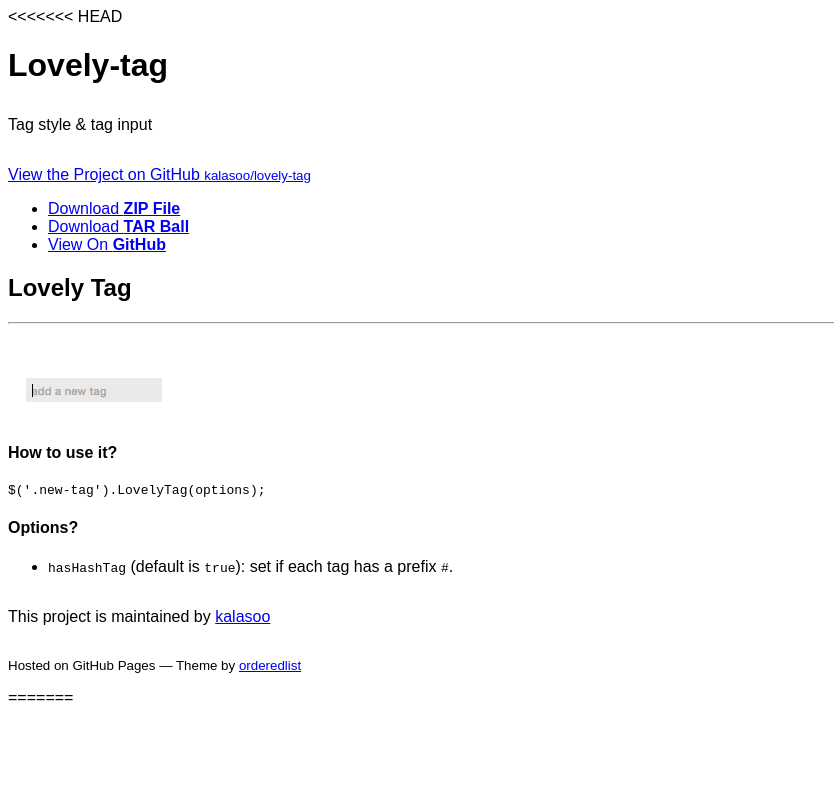
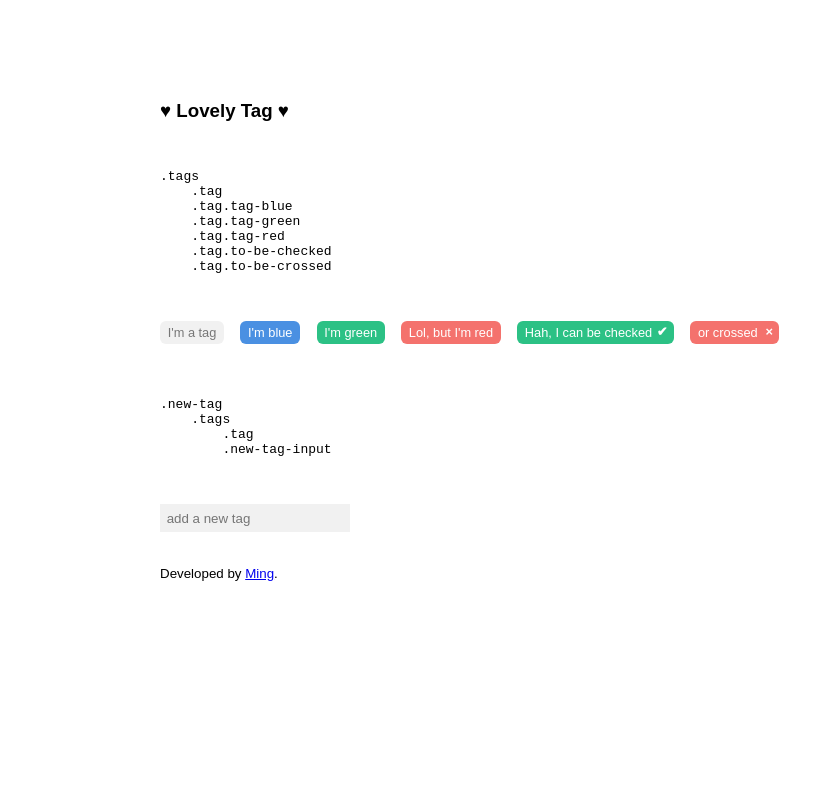
Before and after one commit to kalasoo/lovely-tag, a website: page index.html in a window 1280 px wide. Shown: the top 800 px of the page, without its empty margins (0-834 px from the left). Drawn offline with nearby package versions, Linux system fonts and the light colour scheme; files that its build step writes are made by us from their sources.

Commit message:
conflict

```diff
--- a/index.html
+++ b/index.html
@@ -1,63 +1,3 @@
-<<<<<<< HEAD
-<!doctype html>
-<html>
-  <head>
-    <meta charset="utf-8">
-    <meta http-equiv="X-UA-Compatible" content="chrome=1">
-    <title>Lovely-tag by kalasoo</title>
-
-    <link rel="stylesheet" href="stylesheets/styles.css">
-    <link rel="stylesheet" href="stylesheets/pygment_trac.css">
-    <meta name="viewport" content="width=device-width, initial-scale=1, user-scalable=no">
-    <!--[if lt IE 9]>
-    <script src="//html5shiv.googlecode.com/svn/trunk/html5.js"></script>
-    <![endif]-->
-  </head>
-  <body>
-    <div class="wrapper">
-      <header>
-        <h1>Lovely-tag</h1>
-        <p>Tag style &amp; tag input</p>
-
-        <p class="view"><a href="https://github.com/kalasoo/lovely-tag">View the Project on GitHub <small>kalasoo/lovely-tag</small></a></p>
-
-
-        <ul>
-          <li><a href="https://github.com/kalasoo/lovely-tag/zipball/master">Download <strong>ZIP File</strong></a></li>
-          <li><a href="https://github.com/kalasoo/lovely-tag/tarball/master">Download <strong>TAR Ball</strong></a></li>
-          <li><a href="https://github.com/kalasoo/lovely-tag">View On <strong>GitHub</strong></a></li>
-        </ul>
-      </header>
-      <section>
-        <h2>
-<a id="lovely-tag" class="anchor" href="#lovely-tag" aria-hidden="true"><span class="octicon octicon-link"></span></a>Lovely Tag</h2>
-
-<hr>
-
-<p><img src="https://raw.githubusercontent.com/kalasoo/lovely-tag/master/tag.gif" alt="Sample Tag Input"></p>
-
-<h4>
-<a id="how-to-use-it" class="anchor" href="#how-to-use-it" aria-hidden="true"><span class="octicon octicon-link"></span></a>How to use it?</h4>
-
-<div class="highlight highlight-javascript"><pre>$(<span class="pl-s1"><span class="pl-pds">'</span>.new-tag<span class="pl-pds">'</span></span>).LovelyTag(options);</pre></div>
-
-<h4>
-<a id="options" class="anchor" href="#options" aria-hidden="true"><span class="octicon octicon-link"></span></a>Options?</h4>
-
-<ul>
-<li>
-<code>hasHashTag</code> (default is <code>true</code>): set if each tag has a prefix <code>#</code>.</li>
-</ul>
-      </section>
-      <footer>
-        <p>This project is maintained by <a href="https://github.com/kalasoo">kalasoo</a></p>
-        <p><small>Hosted on GitHub Pages &mdash; Theme by <a href="https://github.com/orderedlist">orderedlist</a></small></p>
-      </footer>
-    </div>
-    <script src="javascripts/scale.fix.js"></script>
-
-  </body>
-=======
 <!DOCTYPE html>
 <html>
 <head>
@@ -147,5 +87,4 @@
     <script src="dist/lovely-tag.js"></script>
 
 </body>
->>>>>>> master
 </html>
```
